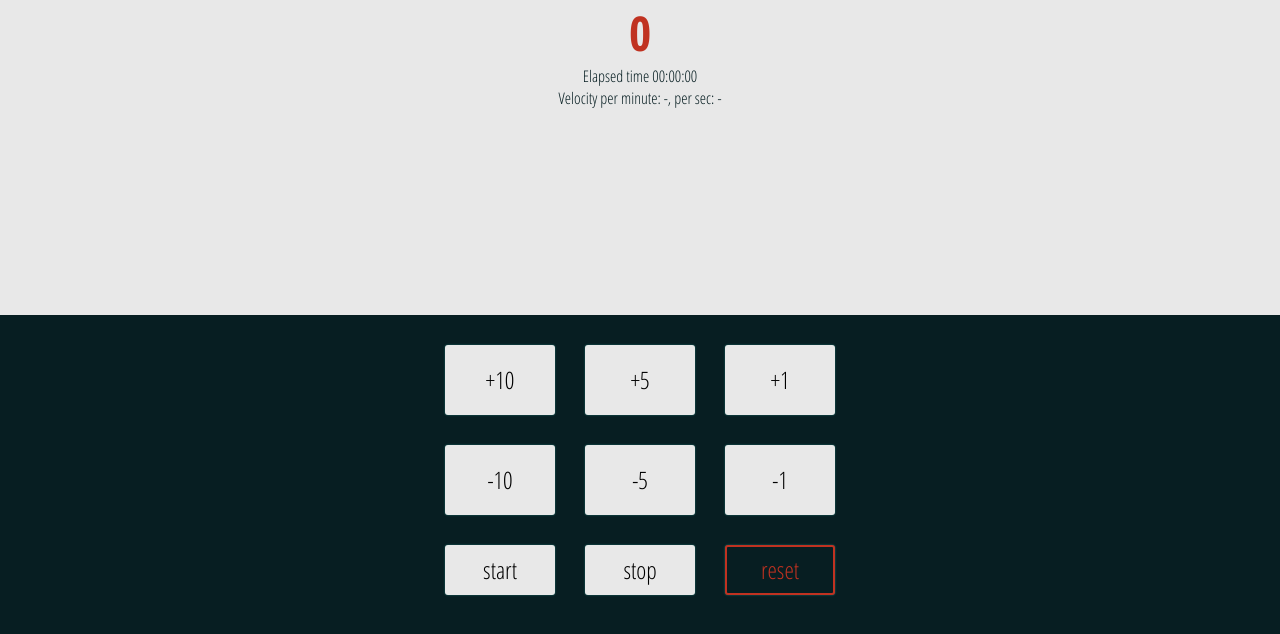
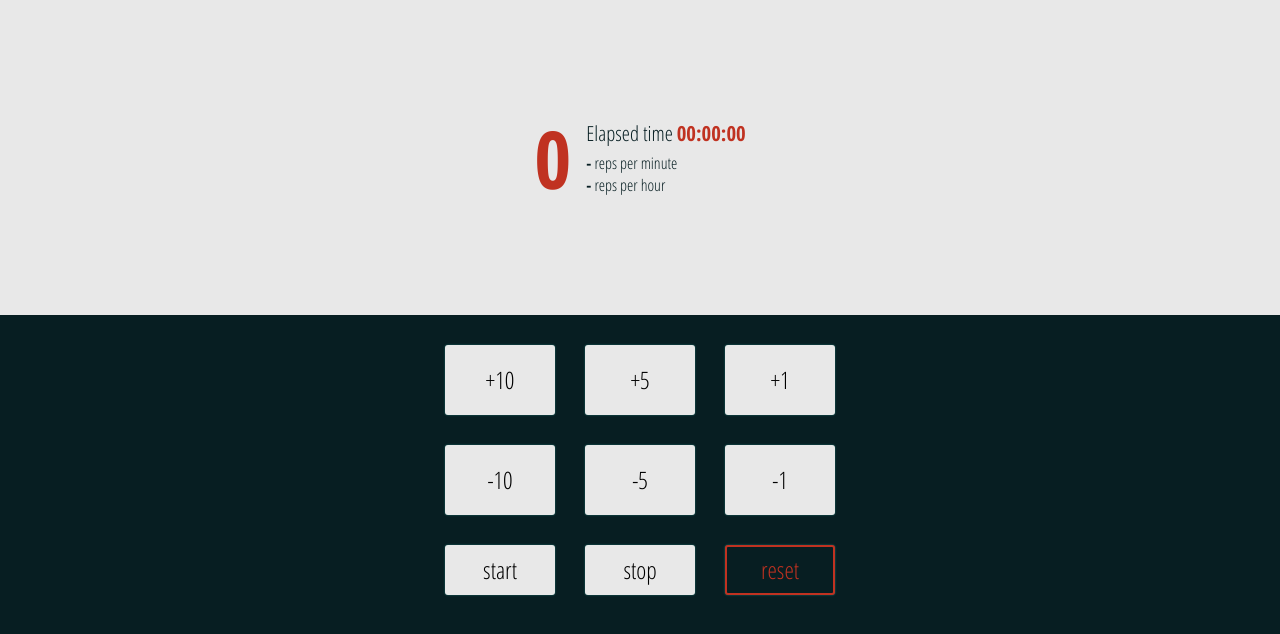
Before and after one commit to sajgal/rx-counter, a React (Create React App) app: page / in a window 1280 px wide. Shown: the top 634 px of the page. Built offline with nearby package versions, Linux system fonts and the light colour scheme; the HTML template or start-up script is replaced by a standard one.

Commit message:
Adds CSS updates to display

```diff
--- a/src/Counter.js
+++ b/src/Counter.js
@@ -23,14 +23,17 @@ const Wrapper = styled.div`
 `;
 
 const Display = styled.div`
-  /* display: flex; */
-  text-align: center;
+  display: grid;
+  grid-gap: 5px;
+  grid-template:
+    'count duration'
+    'count velocity';
 `;
 
 const Count = styled.div`
-  /* display: flex; */
-  /* align-items: center; */
-  /* justify-content: center; */
+  grid-area: count;
+  justify-self: right;
+  align-self: center;
   color: ${({ count }) => {
     if (count < 1) {
       return 'var(--color-red)';
@@ -40,8 +43,28 @@ const Count = styled.div`
       return 'var(--color-green)';
     }
   }};
-  font-size: 3em;
+  font-size: 5em;
   font-weight: 700;
+  padding-right: 10px;
+`;
+
+const Duration = styled.div`
+  grid-area: duration;
+  align-self: flex-end;
+  font-size: 1.3em;
+`;
+
+const Velocity = styled.div`
+  grid-area: velocity;
+`;
+
+const Bold = styled.span`
+  font-weight: bold;
+`;
+
+const Time = styled.span`
+  color: var(--color-red);
+  font-weight: bold;
 `;
 
 const ButtonsWrapper = styled.div`
@@ -158,6 +181,7 @@ const Counter = () => {
   useEffect(() => {
     const timerSubscription = timer$.pipe(
       filter(() => startTime !== undefined && endTime === undefined),
+      tap(() => console.log(startTime)),
       map(() => moment.duration(moment().diff(startTime))),
       map((duration) => {
         const inSeconds = duration.asSeconds();
@@ -183,16 +207,23 @@ const Counter = () => {
   }, [startTime, endTime, duration, timer$]);
 
   const velocity = {
-    perSecond: duration.seconds > 0 ? (count / duration.seconds).toFixed(2) : '-',
-    perMinute: duration.seconds > 0 ? (count / (60 / duration.seconds)).toFixed(2) : '-',
+    perMinute: duration.seconds > 0
+      ? ((count / duration.seconds) * 60).toFixed(2)
+      : '-',
+    perHour: duration.seconds > 0
+      ? ((count / duration.seconds) * (60 * 60)).toFixed(2)
+      : '-',
   }
 
   return (
     <Wrapper>
       <Display>
         <Count count={count}>{count}</Count>
-        <div>Elapsed time {duration.string}</div>
-        <div>Velocity per minute: {velocity.perMinute}, per sec: {velocity.perSecond}</div>
+        <Duration>Elapsed time <Time>{duration.string}</Time></Duration>
+        <Velocity>
+          <div><Bold>{velocity.perMinute}</Bold> reps per minute</div>
+          <div><Bold>{velocity.perHour}</Bold> reps per hour</div>
+        </Velocity>
       </Display>
       <ButtonsWrapper ref={buttonsWrapperRef}>
         {buttons.map((button) => <Button
```
